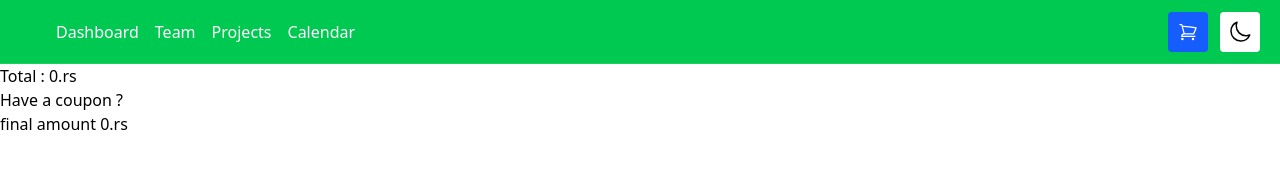
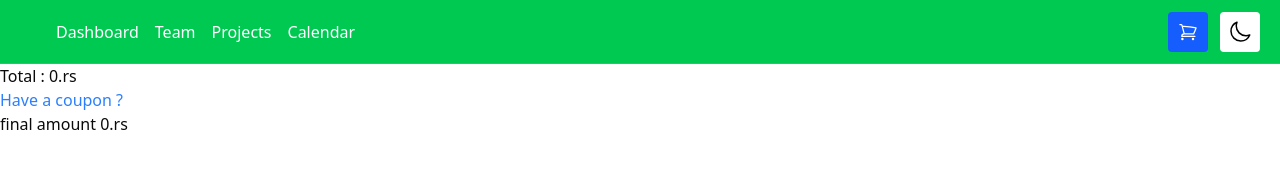
Before and after one commit to pateldev-22/frontend-technologies-session-2, a React (Vite) app: page /checkout-page in a window 1280 px wide. Shown: the top 186 px of the page. Built offline with nearby package versions, Linux system fonts and the light colour scheme.

Commit message:
added dark classes in tailwindcss for better view in dark mode

```diff
--- a/src/Pages/Checkout.tsx
+++ b/src/Pages/Checkout.tsx
@@ -9,17 +9,22 @@ export default function Checkout() {
 
     const [showCoupon , setShowCoupon] = useState(false);
     const [coupon,setCoupon] = useState<number>(0);
+    const [originalPrice,setOriginalPrice] = useState<number | null>(null);
 
     const inputRef = useRef<HTMLInputElement>(null);
 
     useEffect(() => {
         if(showCoupon){
             inputRef.current?.focus();
+            if(originalPrice === null){
+                setOriginalPrice(total_price);
+            }
         }
     },[showCoupon]);
 
     const discountedPrice = Math.max(total_price - coupon, 0);
 
+    const saved_amount = originalPrice !== null ? originalPrice-discountedPrice:0;
     return(
         <div>
             <p> Total : {total_price}.rs</p>
@@ -29,6 +34,7 @@ export default function Checkout() {
                     onClick={() => {
                         setShowCoupon(true);
                     }}
+                    className="text-blue-500 bg-none border-none"
                     >
                         Have a coupon ?
                     </button>
@@ -36,6 +42,7 @@ export default function Checkout() {
 
             {
                 showCoupon && (
+                    <>
                     <input
                         ref={inputRef}
                         type="number"
@@ -43,6 +50,11 @@ export default function Checkout() {
                         value={coupon}
                         onChange={(e) => setCoupon(e.target.value)}
                     />
+
+                    {coupon > 0 && originalPrice != null && (
+                        <p className="text-green-500">you saved {saved_amount} (was {originalPrice})</p>
+                    )}
+                    </>
                 )
             }
 
--- a/src/Pages/HomePage.tsx
+++ b/src/Pages/HomePage.tsx
@@ -10,11 +10,11 @@ export default function HomePage(){
     return(
     <>
     <div className="grid grid-cols-1 lg:grid-cols-3 gap-4 p-4 bg-gray-100">
-        <div className="bg-white p-4 rounded  shadow lg:col-span-2">
+        <div className="bg-white dark:bg-black p-4 rounded  shadow lg:col-span-2">
                 <ReusableCard/>
         </div>
 
-        <div className="bg-green-600 dark:bg-primary-dark p-4 rounded shadow">
+        <div className="bg-green-600 dark:bg-black p-4 rounded shadow">
                  <ProductForm />
         </div>
     </div>
--- a/src/components/card.tsx
+++ b/src/components/card.tsx
@@ -85,13 +85,13 @@ export default function ReusableCard({ProductList}:any) {
         placeholder="Search..."
         value={query}
         onChange={handleSearch}
-        className="w-full p-2 mb-4 bg-amber-50 hover:bg-amber-100"
+        className="w-full p-2 mb-4 bg-amber-50 hover:bg-amber-100 dark:text-black"
     />
 
     <select
             value={categoryFilter}
             onChange={handleCategoryChange}
-            className="w-full p-2 border rounded bg-white  mb-8"
+            className="w-full p-2 border rounded bg-white dark:text-black mb-8"
         >
             <option value="" >All</option>
             {category?.map((cat,idx) => (
@@ -105,7 +105,7 @@ export default function ReusableCard({ProductList}:any) {
     {error && <p className="text-red-500 text-center">{error}</p>}
 
     {products &&
-    <div className="flex space-x-10">
+    <div className="flex space-x-10 dark:text-red-500">
         <div>
         Total Products : {products.length}
         </div>
@@ -124,7 +124,7 @@ export default function ReusableCard({ProductList}:any) {
 
             <Card className="max-w-sm mt-20 ml-10">
             <CardHeader>
-                <CardTitle className="text-black">Name : {product.title}</CardTitle>
+                <CardTitle className="text-black dark:text-white">Name : {product.title}</CardTitle>
                 <CardDescription>
                    Category :  {product.category}
                 </CardDescription>
--- a/src/context/ThemeContext.tsx
+++ b/src/context/ThemeContext.tsx
@@ -15,6 +15,14 @@ const ThemeContext = createContext<ThemeContextProps | undefined>(undefined);
 const ThemeProvider: React.FC<{children : ReactNode}> = ({children}) => {
     const [theme,setTheme] = useState<Theme>('light');
 
+    useEffect(() => {
+        const root = document.documentElement;
+        if(theme === 'dark'){
+            root.classList.add('dark');
+        }else{
+            root.classList.remove('dark');
+        }
+    },[theme])
 
     function toggleTheme(){
         setTheme((previous_theme) => {
--- a/src/index.css
+++ b/src/index.css
@@ -3,7 +3,7 @@
 
 @custom-variant dark (&:where(.dark, .dark *));
 
-/* @theme inline {
+@theme inline {
   --radius-sm: calc(var(--radius) - 4px);
   --radius-md: calc(var(--radius) - 2px);
   --radius-lg: var(--radius);
@@ -120,9 +120,4 @@
   body {
     @apply bg-background text-foreground;
   }
-} */
-
-@theme {
-    --color-primary: #0bdbb6;
-    --color-primary-dark: #0d0d0d;
 }
```
